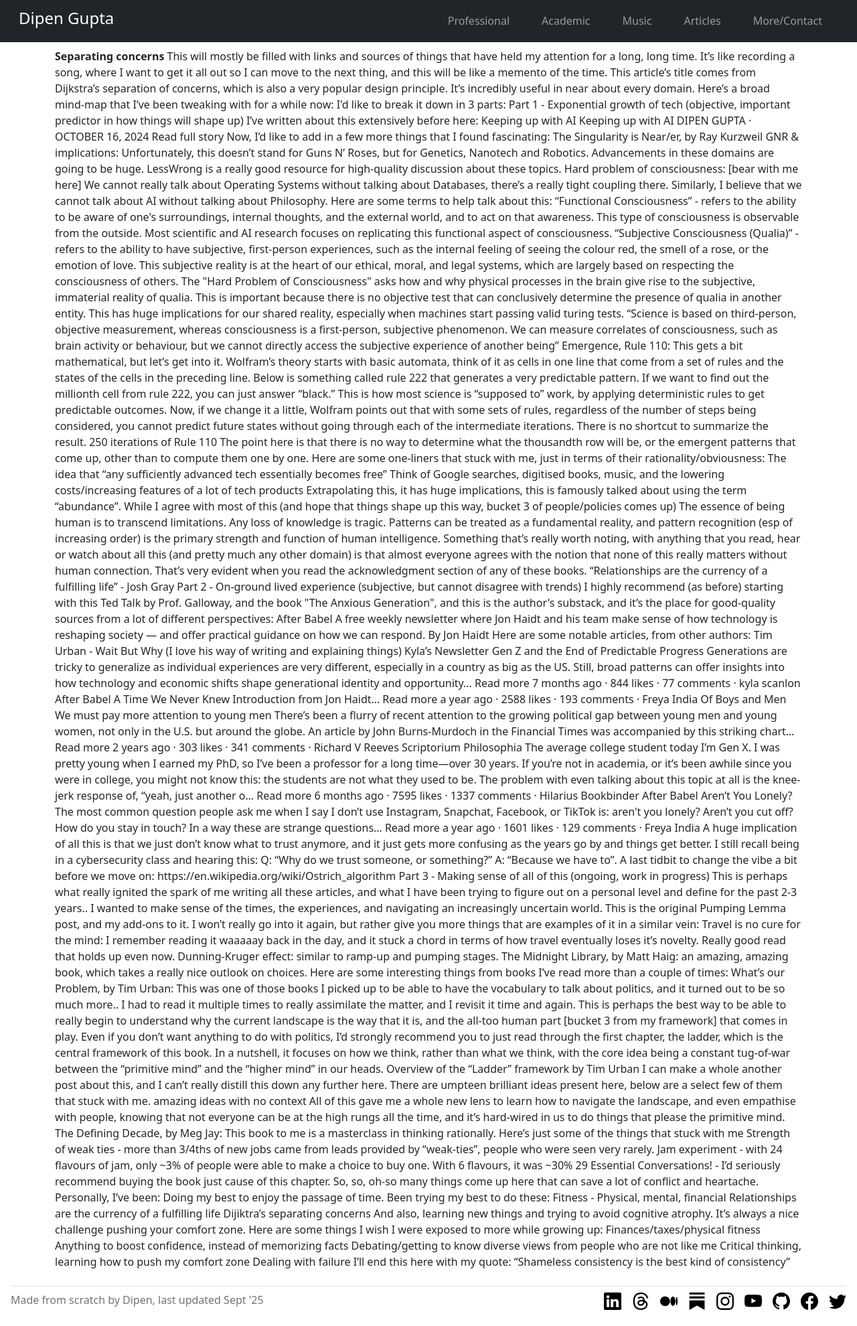
After one commit to dipengupta/personal-website, a Django app: page /articles/article9/ in a window 1280 px wide. The commit adds this page. Shown: the whole page at 67% size. Run offline with Django 3.2, Linux system fonts and the light colour scheme; some libraries are stand-ins or nearby versions.

Commit message:
added 2 articles and doubleneck

```diff
--- /dev/null
+++ b/mysite/templates/articles/article9.html
@@ -0,0 +1,166 @@
+{% extends "mysite/header.html" %}
+
+{% block content %}
+
+    <strong>Separating concerns</strong>
+
+This will mostly be filled with links and sources of things that have held my attention for a long, long time. It’s like recording a song, where I want to get it all out so I can move to the next thing, and this will be like a memento of the time.
+
+This article’s title comes from Dijkstra’s separation of concerns, which is also a very popular design principle. It’s incredibly useful in near about every domain.
+
+Here’s a broad mind-map that I’ve been tweaking with for a while now:
+
+
+I'd like to break it down in 3 parts:
+
+Part 1 - Exponential growth of tech (objective, important predictor in how things will shape up)
+
+I’ve written about this extensively before here:
+
+Keeping up with AI
+Keeping up with AI
+DIPEN GUPTA
+·
+OCTOBER 16, 2024
+Read full story
+Now, I’d like to add in a few more things that I found fascinating:
+
+The Singularity is Near/er, by Ray Kurzweil
+
+GNR & implications:
+Unfortunately, this doesn’t stand for Guns N’ Roses, but for Genetics, Nanotech and Robotics. Advancements in these domains are going to be huge.
+LessWrong is a really good resource for high-quality discussion about these topics.
+Hard problem of consciousness:
+[bear with me here] We cannot really talk about Operating Systems without talking about Databases, there’s a really tight coupling there. Similarly, I believe that we cannot talk about AI without talking about Philosophy. Here are some terms to help talk about this:
+“Functional Consciousness” - refers to the ability to be aware of one's surroundings, internal thoughts, and the external world, and to act on that awareness. This type of consciousness is observable from the outside. Most scientific and AI research focuses on replicating this functional aspect of consciousness.
+“Subjective Consciousness (Qualia)” - refers to the ability to have subjective, first-person experiences, such as the internal feeling of seeing the colour red, the smell of a rose, or the emotion of love. This subjective reality is at the heart of our ethical, moral, and legal systems, which are largely based on respecting the consciousness of others.
+The "Hard Problem of Consciousness" asks how and why physical processes in the brain give rise to the subjective, immaterial reality of qualia. This is important because there is no objective test that can conclusively determine the presence of qualia in another entity. This has huge implications for our shared reality, especially when machines start passing valid turing tests.
+“Science is based on third-person, objective measurement, whereas consciousness is a first-person, subjective phenomenon. We can measure correlates of consciousness, such as brain activity or behaviour, but we cannot directly access the subjective experience of another being”
+
+Emergence, Rule 110:
+This gets a bit mathematical, but let’s get into it. Wolfram’s theory starts with basic automata, think of it as cells in one line that come from a set of rules and the states of the cells in the preceding line. Below is something called rule 222 that generates a very predictable pattern.
+
+If we want to find out the millionth cell from rule 222, you can just answer “black.” This is how most science is “supposed to” work, by applying deterministic rules to get predictable outcomes. Now, if we change it a little,
+
+Wolfram points out that with some sets of rules, regardless of the number of steps being considered, you cannot predict future states without going through each of the intermediate iterations. There is no shortcut to summarize the result.
+
+250 iterations of Rule 110
+The point here is that there is no way to determine what the thousandth row will be, or the emergent patterns that come up, other than to compute them one by one.
+Here are some one-liners that stuck with me, just in terms of their rationality/obviousness:
+
+The idea that “any sufficiently advanced tech essentially becomes free”
+Think of Google searches, digitised books, music, and the lowering costs/increasing features of a lot of tech products
+Extrapolating this, it has huge implications, this is famously talked about using the term “abundance”. While I agree with most of this (and hope that things shape up this way, bucket 3 of people/policies comes up)
+The essence of being human is to transcend limitations.
+Any loss of knowledge is tragic.
+Patterns can be treated as a fundamental reality, and pattern recognition (esp of increasing order) is the primary strength and function of human intelligence.
+Something that’s really worth noting, with anything that you read, hear or watch about all this (and pretty much any other domain) is that almost everyone agrees with the notion that none of this really matters without human connection. That’s very evident when you read the acknowledgment section of any of these books.
+
+“Relationships are the currency of a fulfilling life” - Josh Gray
+
+Part 2 - On-ground lived experience (subjective, but cannot disagree with trends)
+
+I highly recommend (as before) starting with this Ted Talk by Prof. Galloway, and the book "The Anxious Generation", and this is the author's substack, and it’s the place for good-quality sources from a lot of different perspectives:
+
+After Babel
+A free weekly newsletter where Jon Haidt and his team make sense of how technology is reshaping society — and offer practical guidance on how we can respond.
+By Jon Haidt
+
+Here are some notable articles, from other authors:
+
+Tim Urban - Wait But Why (I love his way of writing and explaining things)
+
+Kyla’s Newsletter
+Gen Z and the End of Predictable Progress
+Generations are tricky to generalize as individual experiences are very different, especially in a country as big as the US. Still, broad patterns can offer insights into how technology and economic shifts shape generational identity and opportunity…
+Read more
+7 months ago · 844 likes · 77 comments · kyla scanlon
+
+After Babel
+A Time We Never Knew
+Introduction from Jon Haidt…
+Read more
+a year ago · 2588 likes · 193 comments · Freya India
+
+Of Boys and Men
+We must pay more attention to young men
+There’s been a flurry of recent attention to the growing political gap between young men and young women, not only in the U.S. but around the globe. An article by John Burns-Murdoch in the Financial Times was accompanied by this striking chart…
+Read more
+2 years ago · 303 likes · 341 comments · Richard V Reeves
+
+Scriptorium Philosophia
+The average college student today
+I’m Gen X. I was pretty young when I earned my PhD, so I’ve been a professor for a long time—over 30 years. If you’re not in academia, or it’s been awhile since you were in college, you might not know this: the students are not what they used to be. The problem with even talking about this topic at all is the knee-jerk response of, “yeah, just another o…
+Read more
+6 months ago · 7595 likes · 1337 comments · Hilarius Bookbinder
+
+After Babel
+Aren’t You Lonely?
+The most common question people ask me when I say I don’t use Instagram, Snapchat, Facebook, or TikTok is: aren't you lonely? Aren’t you cut off? How do you stay in touch? In a way these are strange questions…
+Read more
+a year ago · 1601 likes · 129 comments · Freya India
+A huge implication of all this is that we just don’t know what to trust anymore, and it just gets more confusing as the years go by and things get better. I still recall being in a cybersecurity class and hearing this:
+
+Q: “Why do we trust someone, or something?”
+
+A: “Because we have to”.
+
+A last tidbit to change the vibe a bit before we move on: https://en.wikipedia.org/wiki/Ostrich_algorithm
+
+Part 3 - Making sense of all of this (ongoing, work in progress)
+
+This is perhaps what really ignited the spark of me writing all these articles, and what I have been trying to figure out on a personal level and define for the past 2-3 years.. I wanted to make sense of the times, the experiences, and navigating an increasingly uncertain world. This is the original Pumping Lemma post, and my add-ons to it.
+
+I won’t really go into it again, but rather give you more things that are examples of it in a similar vein:
+
+Travel is no cure for the mind: I remember reading it waaaaay back in the day, and it stuck a chord in terms of how travel eventually loses it’s novelty. Really good read that holds up even now.
+Dunning-Kruger effect: similar to ramp-up and pumping stages.
+The Midnight Library, by Matt Haig: an amazing, amazing book, which takes a really nice outlook on choices.
+Here are some interesting things from books I’ve read more than a couple of times:
+
+What’s our Problem, by Tim Urban:
+
+This was one of those books I picked up to be able to have the vocabulary to talk about politics, and it turned out to be so much more.. I had to read it multiple times to really assimilate the matter, and I revisit it time and again. This is perhaps the best way to be able to really begin to understand why the current landscape is the way that it is, and the all-too human part [bucket 3 from my framework] that comes in play.
+
+Even if you don’t want anything to do with politics, I’d strongly recommend you to just read through the first chapter, the ladder, which is the central framework of this book. In a nutshell, it focuses on how we think, rather than what we think, with the core idea being a constant tug-of-war between the “primitive mind” and the “higher mind” in our heads.
+
+
+Overview of the “Ladder” framework by Tim Urban
+I can make a whole another post about this, and I can’t really distill this down any further here. There are umpteen brilliant ideas present here, below are a select few of them that stuck with me.
+
+
+
+
+
+
+amazing ideas with no context
+All of this gave me a whole new lens to learn how to navigate the landscape, and even empathise with people, knowing that not everyone can be at the high rungs all the time, and it’s hard-wired in us to do things that please the primitive mind.
+
+The Defining Decade, by Meg Jay:
+
+This book to me is a masterclass in thinking rationally. Here’s just some of the things that stuck with me
+
+Strength of weak ties - more than 3/4ths of new jobs came from leads provided by “weak-ties”, people who were seen very rarely.
+Jam experiment - with 24 flavours of jam, only ~3% of people were able to make a choice to buy one. With 6 flavours, it was ~30%
+29 Essential Conversations! - I’d seriously recommend buying the book just cause of this chapter. So, so, oh-so many things come up here that can save a lot of conflict and heartache.
+Personally, I’ve been:
+
+Doing my best to enjoy the passage of time. Been trying my best to do these:
+
+Fitness - Physical, mental, financial
+Relationships are the currency of a fulfilling life
+Dijiktra’s separating concerns
+And also, learning new things and trying to avoid cognitive atrophy. It’s always a nice challenge pushing your comfort zone.
+
+Here are some things I wish I were exposed to more while growing up:
+
+Finances/taxes/physical fitness
+Anything to boost confidence, instead of memorizing facts
+Debating/getting to know diverse views from people who are not like me
+Critical thinking, learning how to push my comfort zone
+Dealing with failure
+I’ll end this here with my quote:
+
+“Shameless consistency is the best kind of consistency”
+
+{% endblock %}
--- a/mysite/templates/mysite/header.html
+++ b/mysite/templates/mysite/header.html
@@ -170,7 +170,7 @@
 		<span class="d-none d-md-block d-lg-block d-xl-block">
 
 			<div class="row mt-2">
-				<div class="col text-muted">Made from scratch by Dipen, last updated Jun '25</div>
+				<div class="col text-muted">Made from scratch by Dipen, last updated Sept '25</div>
 				<div class="col-4"></div>
 				<div class="col">
 					<ul class="nav justify-content-end list-unstyled d-flex">
@@ -194,7 +194,7 @@
 		<!-- this div is only for small screen and xs screens -->
 		<span class="d-xs-block d-sm-block d-md-none">
 			<div class="col-md-4 d-flex justify-content-center mt-2">
-				<span class="mb-3 text-muted">Made by Dipen, last updated Jun '25</span>
+				<span class="mb-3 text-muted">Made by Dipen, last updated Sept '25</span>
 			</div>
 
 			<ul class="nav col-md-4 mx-2 justify-content-center list-unstyled d-flex">
```
Also changed, not shown: mysite/templates/articles/article8.html (added, +34 -0 lines), mysite/templates/mysite/sect_articles.html (+60 -0 lines), mysite/templates/mysite/sect_music.html (+32 -0 lines), mysite/static/images/music/11_Doubleneck.jpeg (added).
